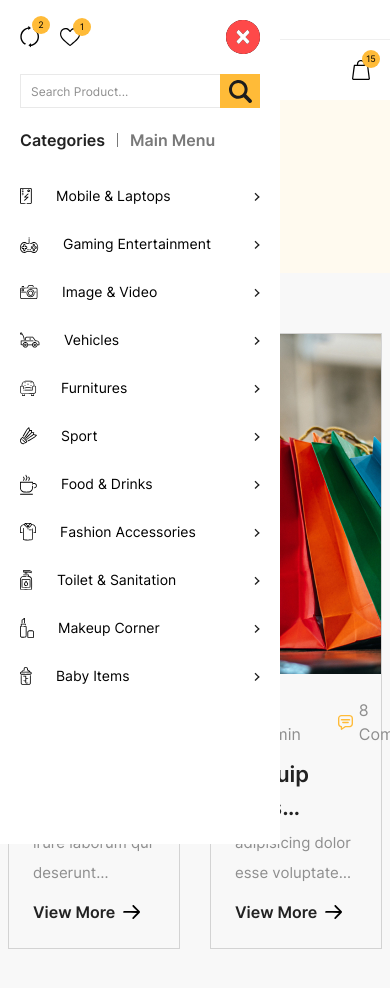
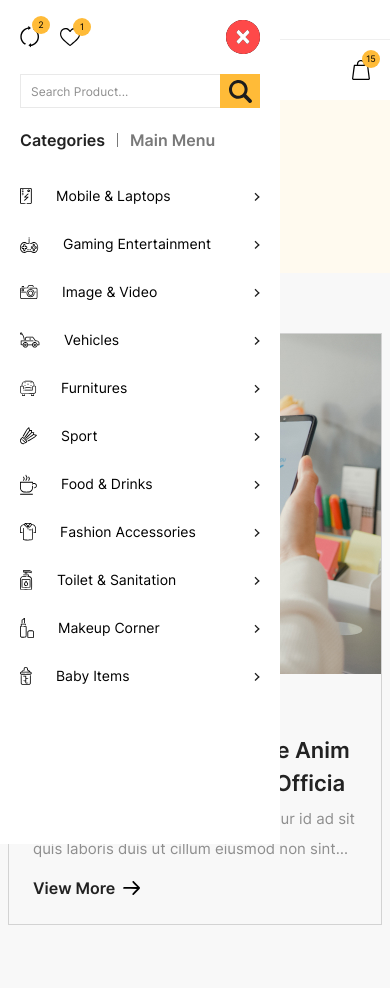
Before and after one commit to ifedayoagboola/bitsgiga-client, a React (Create React App) app: page /blogs in a window 390 px wide. Shown: the top 988 px of the page. Built offline with nearby package versions, Linux system fonts and the light colour scheme.

Commit message:
blog page responsive done

```diff
--- a/src/components/Blogs/index.jsx
+++ b/src/components/Blogs/index.jsx
@@ -22,7 +22,7 @@
       <div className="w-full py-[60px]">
         <div className="container-x mx-auto">
           <div className="w-full">
-            <div className="grid grid-cols-2 gap-[30px]">
+            <div className="grid md:grid-cols-2 grid-cols-1 lg:gap-[30px] gap-5">
               <DataIteration
                 datas={blog.blogs}
                 startLength={0}
```
